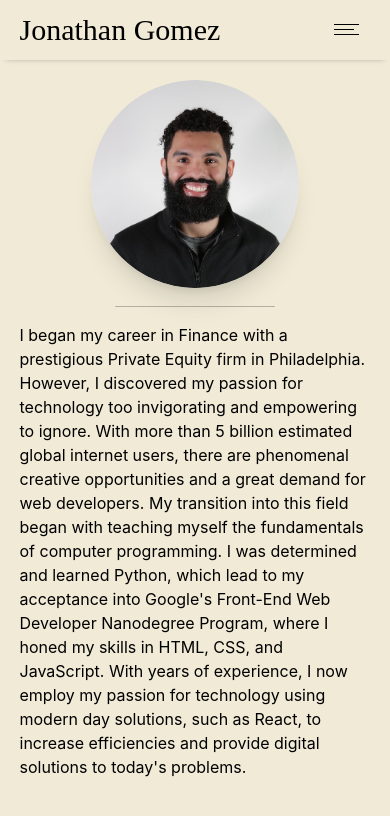
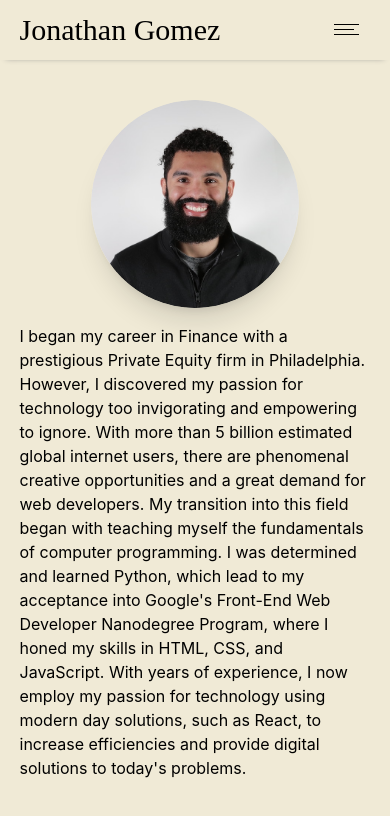
Before and after one commit to gomezjonathan46/portfolio, a React (Create React App) app: page / in a window 390 px wide. Shown: the top 816 px of the page. Built offline with nearby package versions, Linux system fonts and the light colour scheme; the HTML template or start-up script is replaced by a standard one; a web font is replaced by a local one.

Commit message:
Make about me section responsive

```diff
--- a/src/App.js
+++ b/src/App.js
@@ -4,7 +4,7 @@ import About from "./features/about/About";
 
 function App() {
   return (
-    <div className="fontSizeOnMobile">
+    <div className="font-size-on-mobile">
       <Nav />
       <About />
     </div>
--- a/src/features/about/About.js
+++ b/src/features/about/About.js
@@ -1,26 +1,29 @@
 export default function About() {
   return (
-    <div className="flex flex-col items-center mx-[5%]">
+    <div className="mx-[5%] mt-10">
+      <div className="right-border h-52 min-w-52 text-center sm:float-left sm:mr-5 sm:pr-5 md:h-56 md:w-56">
         <img
-        className="mb-[1.15rem] h-52 w-52 rounded-full shadow-xl md:mb-0"
+          className="mx-auto mb-[1.15rem] h-52 w-52 rounded-full shadow-xl md:mb-0 md:mr-[1.15rem]"
           src={require("./assets/me.png")}
           alt="Jonathan Gomez"
         />
-      <div className="h-[1px] w-40 rounded-lg bg-black/25 md:hidden"></div>
-      <p className="mt-4 md:mt-0">
+      </div>
+      <div className="h-56 lg:relative">
+        <p className="lg:absolute lg:top-1/2 lg:left-[224px] mt-4 lg:-translate-y-1/2 md:ml-4 md:mt-0">
           I began my career in Finance with a prestigious Private Equity firm in
           Philadelphia. However, I discovered my passion for technology too
           invigorating and empowering to ignore. With more than 5 billion
           estimated global internet users, there are phenomenal creative
-        opportunities and a great demand for web developers. My transition into
-        this field began with teaching myself the fundamentals of computer
-        programming. I was determined and learned Python, which lead to my
-        acceptance into Google's Front-End Web Developer Nanodegree Program,
-        where I honed my skills in HTML, CSS, and JavaScript. With years of
-        experience, I now employ my passion for technology using modern day
-        solutions, such as React, to increase efficiencies and provide digital
-        solutions to today's problems.
+          opportunities and a great demand for web developers. My transition
+          into this field began with teaching myself the fundamentals of
+          computer programming. I was determined and learned Python, which lead
+          to my acceptance into Google's Front-End Web Developer Nanodegree
+          Program, where I honed my skills in HTML, CSS, and JavaScript. With
+          years of experience, I now employ my passion for technology using
+          modern day solutions, such as React, to increase efficiencies and
+          provide digital solutions to today's problems.
         </p>
+      </div>
     </div>
   );
 }
--- a/src/features/nav/components/DayNightToggle.js
+++ b/src/features/nav/components/DayNightToggle.js
@@ -107,7 +107,7 @@ export default function DayNightToggle() {
   }
 
   return (
-    <div className="hideOnMobile absolute right-32 top-1 z-20 mx-auto text-center sm:left-0 sm:right-0 sm:z-0 md:top-[10px]">
+    <div className="hide-on-mobile absolute right-32 top-1 z-20 mx-auto text-center sm:left-0 sm:right-0 sm:z-0 md:top-[10px]">
       <div
         className={`${background} relative mx-auto flex h-[30px] w-[56px] rounded-full border-2 ${background === light ? "border-[#F0EAD6]" : "border-white"} px-1`}
         onClick={handleClick}
--- a/src/index.css
+++ b/src/index.css
@@ -27,20 +27,27 @@ code {
 }
 
 @media only screen and (max-width: 420px) {
-  .hideOnMobile {
+  .hide-on-mobile {
     display: none;
   }
 }
 
 @media only screen and (max-width: 315px) {
-  .fontSizeOnMobile {
+  .font-size-on-mobile {
     font-size: 12px;
     line-height: 1rem;
   }
 }
 
 @media (min-width: 316px) and (max-width: 640px) {
-  .fontSizeOnMobile {
+  .font-size-on-mobile {
     line-height: 1.5rem;
   }
 }
+
+@media only screen and (min-width: 640px) {
+  .right-border {
+    border-right: 1px solid;
+    border-right-color: rgba(108, 108, 108, 0.642);
+  }
+}
```
Lines whose indentation alone changed are shown as unchanged.
